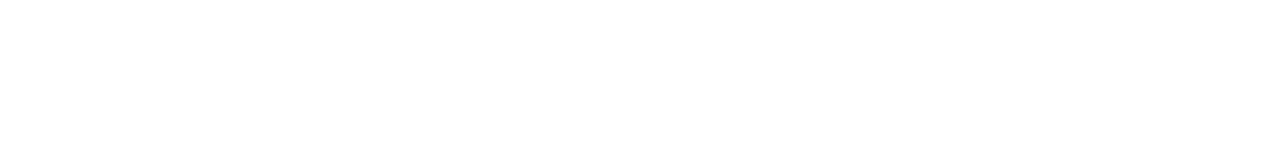
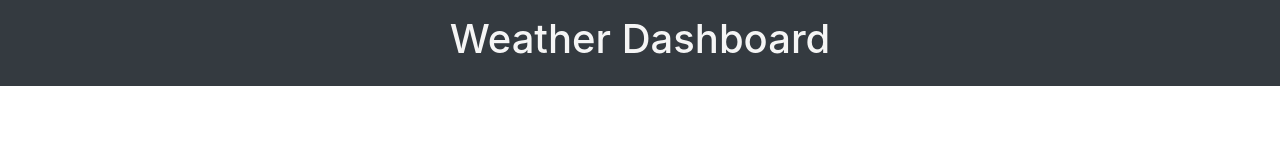
Before and after one commit to gusgonz/HW6-WeatherDashboard, a plain HTML site: page index.html in a window 1280 px wide. Drawn offline with nearby package versions, Linux system fonts and the light colour scheme.

Commit message:
header added

```diff
--- a/index.html
+++ b/index.html
@@ -11,6 +11,12 @@
         <link rel="stylesheet" href="style.css">
     </head>
     <body>
+
+        <div class="container-fluid">
+            <header class="bg-dark">
+                <h1>Weather Dashboard</h1>
+            </header>
+        </div>
 
         <script src="https://code.jquery.com/jquery-3.4.1.slim.min.js"
             integrity="sha384-J6qa4849blE2+poT4WnyKhv5vZF5SrPo0iEjwBvKU7imGFAV0wwj1yYfoRSJoZ+n"
--- a/style.css
+++ b/style.css
@@ -0,0 +1,9 @@
+.container-fluid {
+	padding: 0;
+	text-align: center;
+}
+
+header {
+	padding: 15px;
+	color: whitesmoke;
+}
```
